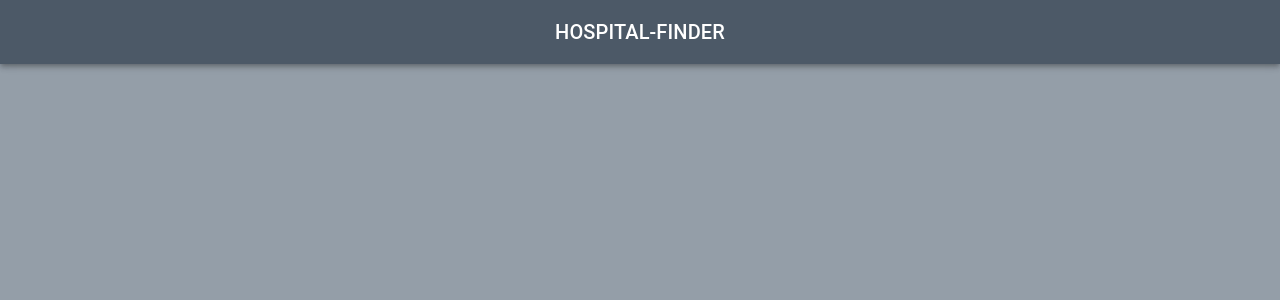
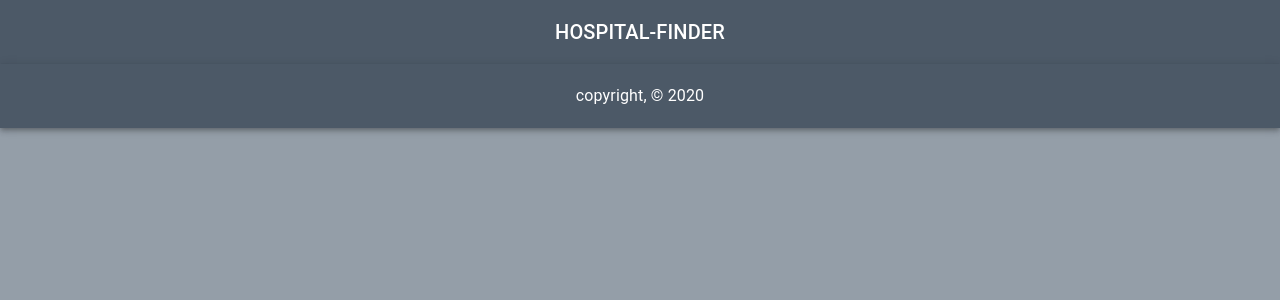
Before and after one commit to PaulOnyekwelu/hospital-finder, a React (Create React App) app: page / in a window 1280 px wide. Shown: the top 300 px of the page. Built offline with nearby package versions, Linux system fonts and the light colour scheme.

Commit message:
implementation of footer component

```diff
--- /dev/null
+++ b/src/components/footer.tsx
@@ -0,0 +1,21 @@
+import React from 'react';
+import { AppBar, Toolbar, Typography } from '@material-ui/core';
+
+const customStyles = {
+    footer: {
+        bottom: 0,
+        background: 'hsl(210, 15%, 35%)'
+    },
+    copyright: {
+        margin: '0 auto'
+    }
+}
+
+const Footer = ():JSX.Element =>
+    <AppBar component="footer" position='sticky' style={customStyles.footer}>
+        <Toolbar>
+            <Typography style={customStyles.copyright}>copyright, &copy; 2020</Typography>
+        </Toolbar>
+    </AppBar>
+
+export default Footer;
--- a/src/components/header.tsx
+++ b/src/components/header.tsx
@@ -1,5 +1,6 @@
 import React from 'react';
-import { AppBar,Toolbar, IconButton, Typography, TextField } from '@material-ui/core';
+import { AppBar, Toolbar, Typography } from '@material-ui/core';
+
 
 const customStyles = {
     header: {
@@ -11,7 +12,6 @@ const customStyles = {
 }
 
 const Header = (): JSX.Element =>
-    <React.Fragment>
     <AppBar position="static" style={customStyles.header}>
         <Toolbar>
             <Typography variant="h6" noWrap style={customStyles.brandName} >
@@ -19,6 +19,5 @@ const Header = (): JSX.Element =>
             </Typography>
         </Toolbar>
     </AppBar>
-    </React.Fragment>
 
 export default Header;
--- a/src/containers/App.tsx
+++ b/src/containers/App.tsx
@@ -1,5 +1,6 @@
 import React from 'react';
 import Header from '../components/header';
+import Footer from '../components/footer';
 
 const customStyles = {
   body: {
@@ -12,6 +13,7 @@ const customStyles = {
 const App = ():JSX.Element =>
     <main style={customStyles.body}>
       <Header />
+      <Footer />
     </main>
 
 export default App;
```
Lines whose indentation alone changed are shown as unchanged.
